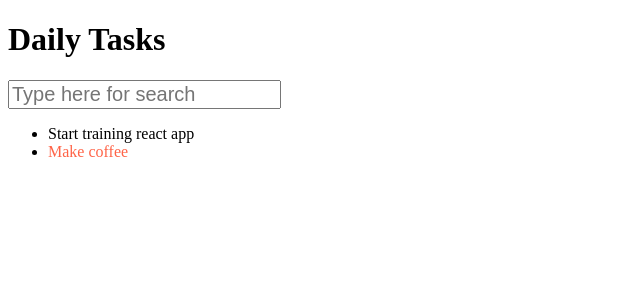
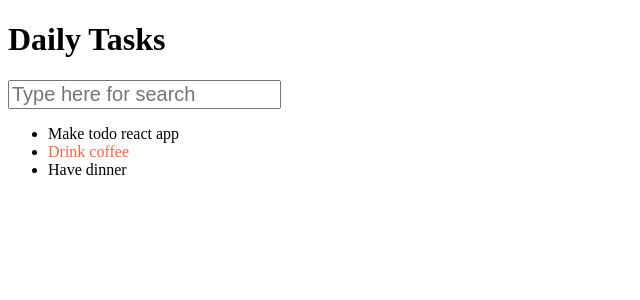
Before and after one commit to Vostbur/daily-tasks, a React (Create React App) app: page / in a window 1280 px wide. Shown: the top 300 px of the page, without its empty margins (0-640 px from the left). Built offline with nearby package versions, Linux system fonts and the light colour scheme.

Commit message:
check index problem with task items

```diff
--- a/src/components/App.jsx
+++ b/src/components/App.jsx
@@ -3,10 +3,16 @@ import { Header } from './Header';
 import { SearchBar } from './SearchBar';
 import { Tasks } from './Tasks';
 
+const tasks = [
+    { name: 'Make todo react app', important: false, id: 1 },
+    { name: 'Drink coffee', important: true, id: 2 },
+    { name: 'Have dinner', important: false, id: 3 }
+];
+
 export const App = () => {
     return <div>
         <Header />
         <SearchBar />
-        <Tasks />
+        <Tasks tasks={tasks} />
     </div>;
 };
--- a/src/components/Header.jsx
+++ b/src/components/Header.jsx
@@ -1,5 +1,3 @@
 import React from 'react';
 
-export const Header = () => {
-    return <h1>Daily Tasks</h1>;
-};
+export const Header = () => <h1>Daily Tasks</h1>;
--- a/src/components/Tasks.jsx
+++ b/src/components/Tasks.jsx
@@ -1,12 +1,10 @@
 import React from 'react';
 import { TaskItem } from './TaskItem';
 
-export const Tasks = () => {
-    return <ul>
-        <li><TaskItem
-            name='Start training react app' /></li>
-        <li><TaskItem
-            name='Make coffee'
-            important /></li>
-    </ul>;
+export const Tasks = ({ tasks }) => {
+    const taskList = tasks.map((t) => {
+        const { id, ...items } = t;
+        return <li key={id}><TaskItem {...items} /></li>;
+    });
+    return <ul>{taskList}</ul>;
 };
```
